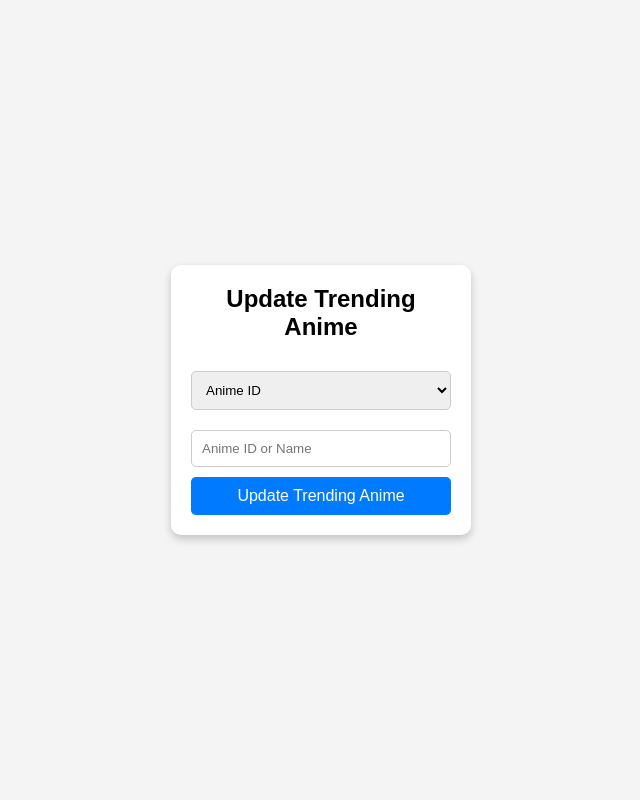
After one commit to bhavin2109/Anime-Site, a PHP site: page /PROJECT/admin/update_trending.php in a window 1280 px wide. The commit adds this page. Shown: the whole page, without its empty margins (319-959 px from the left). Run offline with PHP 8.4, Linux system fonts and the light colour scheme.

Commit message:
Refactor anime management functionality; update anime update links and enhance trending anime update process

```diff
--- a/admin/anime.php
+++ b/admin/anime.php
@@ -85,7 +85,7 @@
                     <td><?php echo $row['episodes']; ?></td>
                     <td><?php echo $row['genre']; ?></td>
                     <td class="action-buttons">
-                        <a href="update_<?php echo strtolower($row['anime_type']); ?>.php?id=<?php echo $row['anime_id']; ?>">Update</a>
+                        <a href="update_anime.php?anime_id=<?php echo $row['anime_id']; ?>">Update</a>
                         <a href="anime.php?delete=<?php echo $row['anime_id']; ?>&type=<?php echo strtolower($row['anime_type']); ?>" onclick="return confirm('Are you sure you want to delete this <?php echo strtolower($row['anime_type']); ?>?');">Remove</a>
                     </td>
                 </tr>
--- a/admin/dashboard.php
+++ b/admin/dashboard.php
@@ -86,9 +86,6 @@ if (!$trendingAnimeResult) {
     die("Query Failed: " . mysqli_error($conn));
 }
 
-// Fetch Trending Movies
-$trendingMoviesQuery = "SELECT * FROM anime LIMIT 5";
-$trendingMoviesResult = mysqli_query($conn, $trendingMoviesQuery);
 ?>
 
 <div class="dashboard-container">
@@ -116,7 +113,7 @@ $trendingMoviesResult = mysqli_query($conn, $trendingMoviesQuery);
                 <img src="../assets/thumbnails/<?php echo $row['anime_image']; ?>" alt="<?php echo $row['anime_name']; ?>">
                 <h3><?php echo $row['anime_name']; ?></h3>
                 <p>ID: <?php echo $row['anime_id']; ?></p>
-                <button onclick="location.href='update_anime.php?id=<?php echo $row['anime_id']; ?>'">Update</button>
+                <button onclick="location.href='update_trending.php?id=<?php echo $row['anime_id']; ?>'">Update</button>
             </div>
         <?php endwhile; ?>
     </div>
--- /dev/null
+++ b/admin/update_trending.php
@@ -0,0 +1,111 @@
+<?php
+include '../pages/dbconnect.php';
+
+if ($_SERVER["REQUEST_METHOD"] == "POST") {
+    $anime_identifier = $_POST["anime_identifier"];
+    $identifier_type = $_POST["identifier_type"];
+
+    // Check if anime exists
+    if ($identifier_type == "id") {
+        $query = "SELECT * FROM anime WHERE anime_id = '$anime_identifier'";
+    } else {
+        $query = "SELECT * FROM anime WHERE anime_name = '$anime_identifier'";
+    }
+    $result = mysqli_query($conn, $query);
+
+    if (mysqli_num_rows($result) > 0) {
+        $anime = mysqli_fetch_assoc($result);
+        $anime_id = $anime['anime_id'];
+
+        // Update trending anime
+        $sql = "UPDATE trending_anime SET anime_id = '$anime_id' WHERE id = 1"; // Assuming id = 1 for trending anime
+        if (mysqli_query($conn, $sql)) {
+            echo "<script>alert('Trending anime updated successfully!');</script>";
+            echo "<script>window.location.href = 'dashboard.php';</script>";
+        } else {
+            echo "<script>alert('Error updating trending anime: " . mysqli_error($conn) . "');</script>";
+        }
+    } else {
+        echo "<script>alert('Anime not found.');</script>";
+    }
+}
+
+mysqli_close($conn);
+?>
+
+<!DOCTYPE html>
+<html lang="en">
+<head>
+    <meta charset="UTF-8">
+    <meta name="viewport" content="width=device-width, initial-scale=1.0">
+    <title>Update Trending Anime</title>
+    <style>
+        * {
+            margin: 0;
+            padding: 0;
+            box-sizing: border-box;
+        }
+        body {
+            font-family: Arial, sans-serif;
+            background-color: #f4f4f4;
+            display: flex;
+            justify-content: center;
+            align-items: center;
+            height: 100vh;
+        }
+
+        .form-container {
+            background-color: white;
+            padding: 20px;
+            border-radius: 10px;
+            box-shadow: 0 4px 8px rgba(0, 0, 0, 0.2);
+            width: 300px;
+            display: flex;
+            flex-direction: column;
+            align-items: center;
+        }
+
+        .form-container h2 {
+            margin-bottom: 20px;
+            text-align: center;
+        }
+
+        .form-container input[type="text"],
+        .form-container select {
+            width: 100%;
+            padding: 10px;
+            margin: 10px 0;
+            border: 1px solid #ccc;
+            border-radius: 5px;
+        }
+
+        .form-container button {
+            width: 100%;
+            padding: 10px;
+            background-color: #007bff;
+            color: white;
+            border: none;
+            border-radius: 5px;
+            font-size: 16px;
+            cursor: pointer;
+        }
+
+        .form-container button:hover {
+            background-color: #0056b3;
+        }
+    </style>
+</head>
+<body>
+    <div class="form-container">
+        <h2>Update Trending Anime</h2>
+        <form action="update_trending.php" method="post">
+            <select name="identifier_type" required>
+                <option value="id">Anime ID</option>
+                <option value="name">Anime Name</option>
+            </select>
+            <input type="text" name="anime_identifier" placeholder="Anime ID or Name" required>
+            <button type="submit">Update Trending Anime</button>
+        </form>
+    </div>
+</body>
+</html>
```
Also changed, not shown: admin/update_anime.php (added, +107 -0 lines), home.php (+1 -16 lines).
